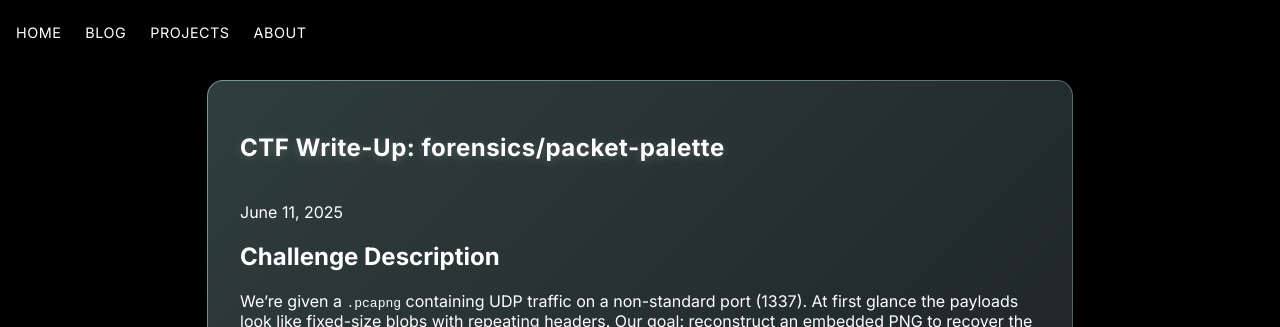
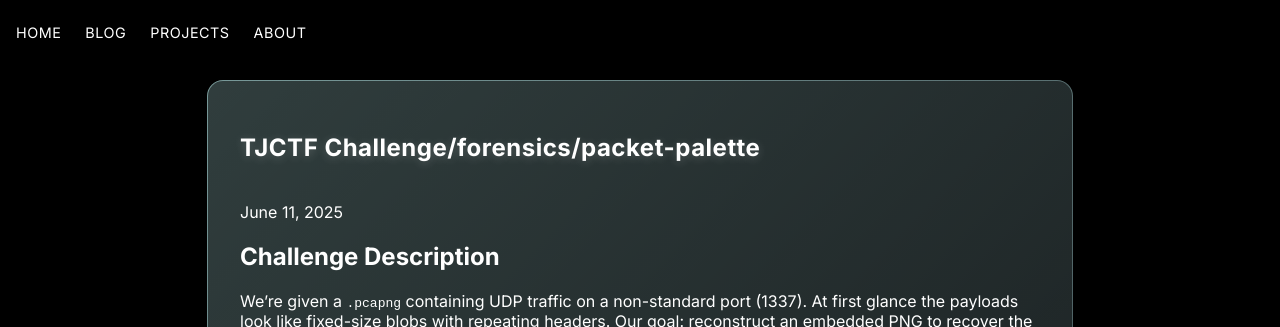
Before and after one commit to vl43den/vl43den.github.io, a Jekyll site: the page built from _posts/2025-06-11-udp-png-extraction-writeup.md, in a window 1280 px wide. Shown: the top 327 px of the page. Built offline with Jekyll 4.4.1, drawn with Linux system fonts in a browser that asks for light colours.

Commit message:
Update 2025-06-11-udp-png-extraction-writeup.md
changed title

```diff
--- a/_posts/2025-06-11-udp-png-extraction-writeup.md
+++ b/_posts/2025-06-11-udp-png-extraction-writeup.md
@@ -1,6 +1,6 @@
 ---
 layout: post
-title:  "CTF Write-Up: forensics/packet-palette"
+title:  "TJCTF Challenge/forensics/packet-palette"
 date:   2025-06-11 12:00:00 +0000
 categories: [ctf]
 tags:      [pcap, wireshark, tshark, python, png]
```
